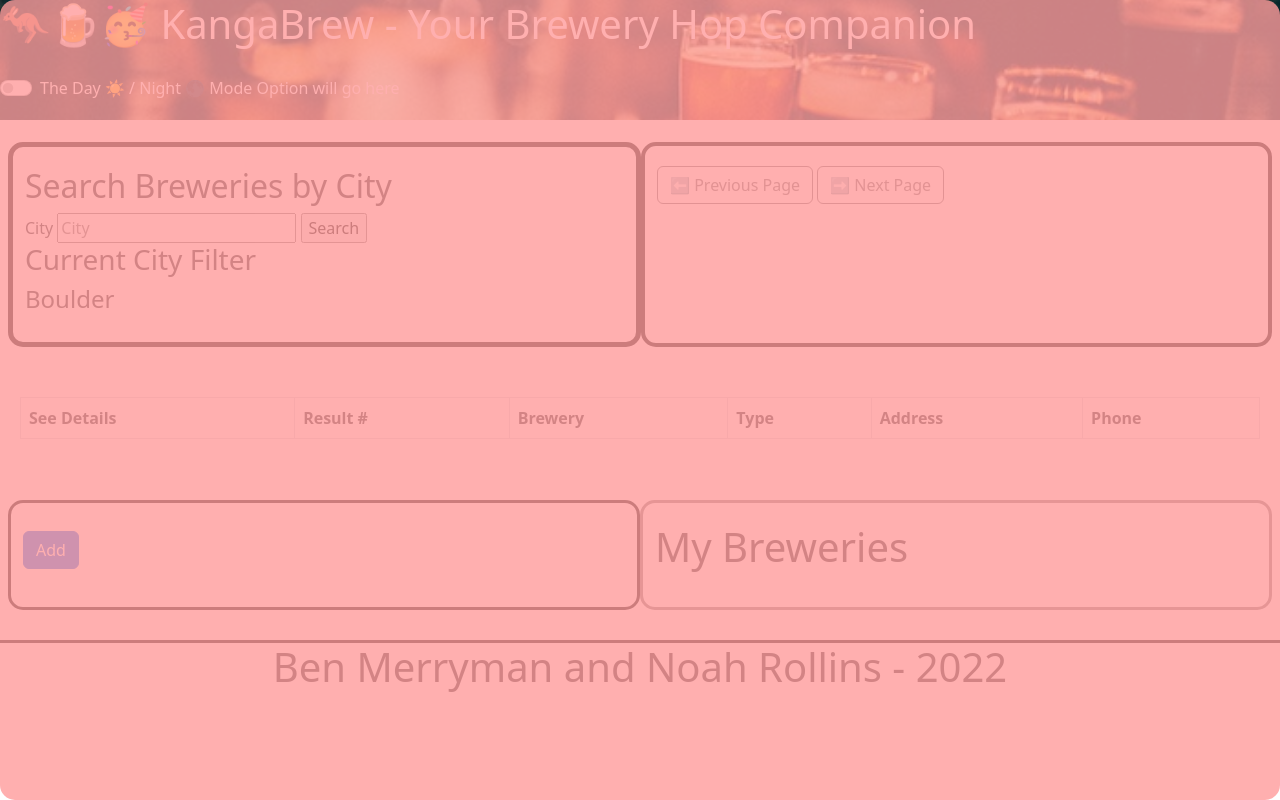
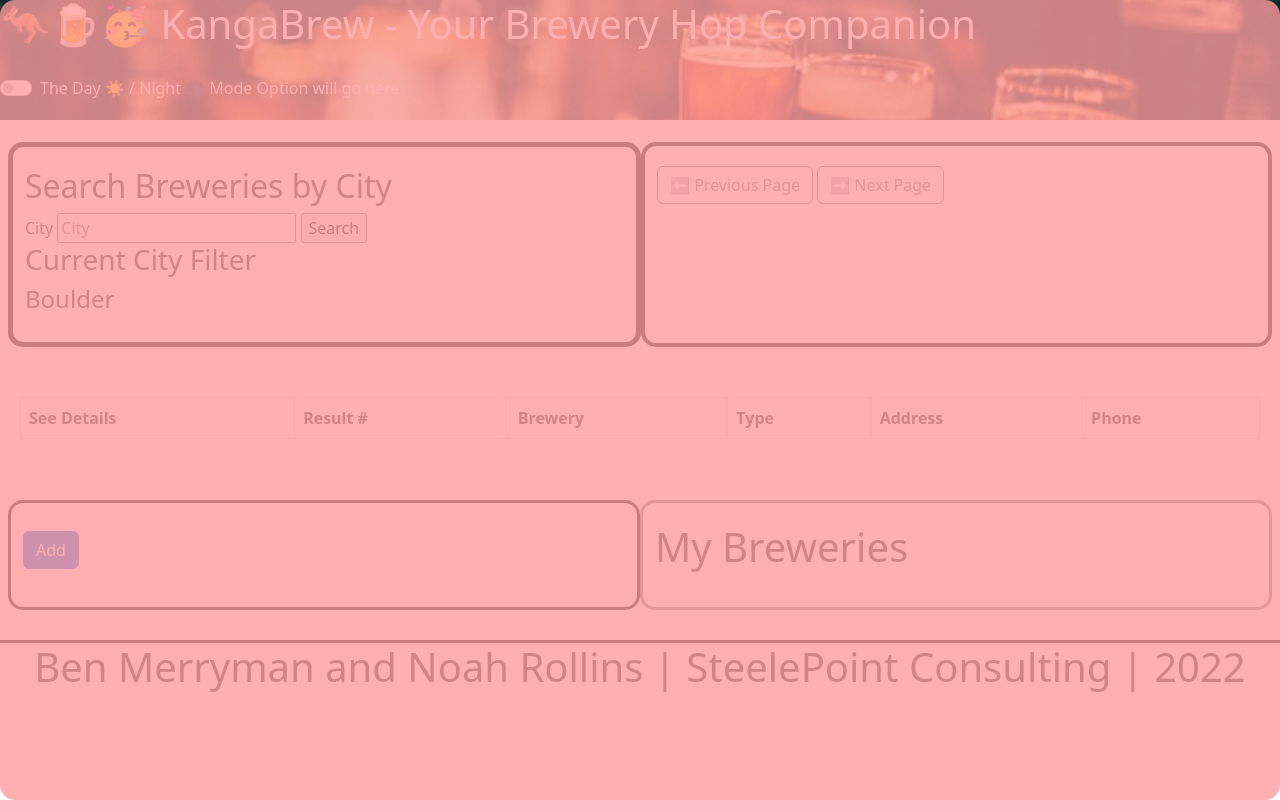
Before and after one commit to beingmerry/phase-1-project, a plain HTML site: page index.html in a window 1280 px wide. Drawn offline with nearby package versions, Linux system fonts and the light colour scheme; no server answers.

Commit message:
Updated footer

```diff
--- a/index.html
+++ b/index.html
@@ -74,7 +74,7 @@
       </div>
     </div>
     <footer id="footer-container" class="h-100 d-flex align-items-center justify-content-center">
-      <h1>Ben Merryman and Noah Rollins - 2022</h1>
+      <h1>Ben Merryman and Noah Rollins | SteelePoint Consulting | 2022</h1>
     </footer>
   </body>
   <!-- load order matters, 🌐global.js variables, then 🔨 helper.js functions, then
```
